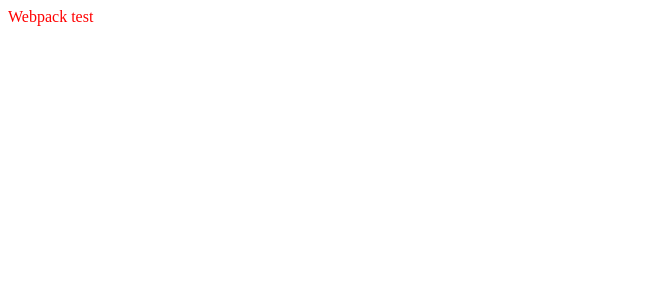
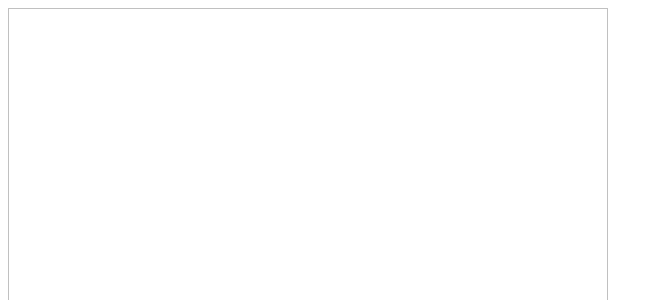
Before and after one commit to lsky-walt/table-virtualized, a React app: page / in a window 1280 px wide. Shown: the top 300 px of the page, without its empty margins (0-663 px from the left). Built offline with nearby package versions, Linux system fonts and the light colour scheme; the HTML template or start-up script is replaced by a standard one.

Commit message:
feat: calc column and row

```diff
--- a/package.json
+++ b/package.json
@@ -35,6 +35,7 @@
     "webpack-merge": "^5.0.9"
   },
   "dependencies": {
+    "lodash.throttle": "^4.1.1",
     "react": "^16.13.1",
     "react-dom": "^16.13.1"
   }
--- a/site/index.jsx
+++ b/site/index.jsx
@@ -1,12 +1,27 @@
-import React, { Component } from 'react'
+import React from 'react'
 import ReactDOM from 'react-dom'
 import Test from 'src/index'
 
-class Index extends Component {
+class Index extends React.PureComponent {
+  // eslint-disable-next-line class-methods-use-this
+  tableRender({ rowIndex, columnIndex }) {
+    return (
+      <div>{`row-${rowIndex}-col-${columnIndex}`}</div>
+    )
+  }
+
   render() {
     return (
       <div>
-        <Test />
+        <Test
+          width={600}
+          height={500}
+          rowHeight={40}
+          columnWidth={40}
+          columnCount={100}
+          rowCount={1000}
+          render={this.tableRender}
+        />
       </div>
     )
   }
--- /dev/null
+++ b/src/components/table.jsx
@@ -0,0 +1,115 @@
+import React from 'react'
+import PropTypes from 'prop-types'
+import { getType, isFunc, isNumber } from 'src/tools/is'
+import { TableConfig } from 'src/tools/table'
+
+import throttle from 'lodash.throttle'
+
+import styles from 'src/style.less'
+
+class Index extends React.Component {
+  constructor(props) {
+    super(props)
+    const { scrollLeft, scrollTop } = props
+    this.state = {
+      tableConfig: new TableConfig(props),
+      scrollTop,
+      scrollLeft,
+    }
+
+    this.bindContainer = this.bindContainer.bind(this)
+    this.onScroll = throttle(this.onScroll.bind(this), 16)
+
+    this.updateScroll = this.updateScroll.bind(this)
+  }
+
+  componentDidMount() {
+    if (this.container) {
+      this.container.addEventListener('scroll', this.onScroll)
+    }
+  }
+
+  componentDidUpdate(prevProps) {
+    const { scrollLeft, scrollTop } = this.state
+    // if (this.container.scrollLeft !== scrollLeft) {
+    //   this.container.scrollLeft = scrollLeft
+    // }
+    // if (this.container.scrollTop !== scrollTop) {
+    //   this.container.scrollTop = scrollTop
+    // }
+  }
+
+  componentWillUnmount() {
+    this.container.removeEventListener('scroll', this.onScroll)
+  }
+
+  static getDerivedStateFromProps(props, state) {
+    const { tableConfig } = state
+    if (tableConfig.determineNeedToUpdate(props)) {
+      tableConfig.update(props)
+    }
+    return null
+  }
+
+  onScroll(event) {
+    if (event.target !== this.container) {
+      return
+    }
+
+    const { scrollTop, scrollLeft } = event.target
+    this.updateScroll({ scrollLeft, scrollTop })
+  }
+
+  updateScroll({ scrollLeft, scrollTop }) {
+    this.setState({
+      scrollTop,
+      scrollLeft,
+    })
+  }
+
+  bindContainer(node) {
+    this.container = node
+  }
+
+  calcRenderChildren() {
+    // const {scrollTop, scrollLeft, tableConfig} = this.props
+  }
+
+  render() {
+    const { width, height } = this.props
+    const { tableConfig } = this.state
+
+    // inner container style
+    const innerContainerStyle = {
+      width: tableConfig.getColumnTotalSize(),
+      height: tableConfig.getRowTotalSize(),
+      position: 'relative',
+    }
+
+    return (
+      <div
+        ref={this.bindContainer}
+        onScroll={this.onScroll}
+        className={styles['table-container']}
+        style={{
+          width, height,
+        }}
+      >
+        <div style={innerContainerStyle} />
+      </div>
+    )
+  }
+}
+
+Index.propTypes = {
+  columnWidth: PropTypes.oneOfType([
+    PropTypes.number,
+    PropTypes.func,
+  ]),
+  width: PropTypes.number,
+  height: PropTypes.number,
+  scrollTop: PropTypes.number,
+  scrollLeft: PropTypes.number,
+}
+
+export default Index
--- a/src/index.jsx
+++ b/src/index.jsx
@@ -1,8 +1,4 @@
 import React from 'react'
-import Test from './components/test'
+import Table from './components/table'
 
-const App = () => (
-  <Test />
-)
-
-export default App
+export default Table
--- a/src/style.less
+++ b/src/style.less
@@ -1,4 +1,6 @@
 
-.test {
-  color: red;
+.table-container {
+  box-sizing: border-box;
+  overflow: auto;
+  border: 1px solid silver;
 }
--- /dev/null
+++ b/src/tools/is.js
@@ -0,0 +1,29 @@
+export function curry(f, ...args) {
+  if (args.length >= f.length) {
+    return f(...args)
+  }
+
+  return (...next) => curry(f.bind(f, ...args), ...next)
+}
+
+export const getType = (val) => val && val.constructor && val.constructor.name
+
+const nameIs = curry((name, val) => getType(val) === name)
+
+// eslint-disable-next-line
+export const isArray = Array.isArray
+export const isUndef = (v) => v == null
+export const isNotUndef = (v) => v != null
+// eslint-disable-next-line
+export const isNan = a => a !== a
+export const isFunc = (f) => typeof f === 'function'
+export const isNumber = (n) => typeof n === 'number'
+export const isObject = (val) => val && typeof val === 'object' && !isArray(val)
+export const isString = (s) => typeof s === 'string'
+export const isDate = (val) => val instanceof Date
+export const isError = (val) => val instanceof Error
+export const isRegexp = (val) => val instanceof RegExp
+export const isMap = nameIs('Map')
+export const isSet = nameIs('Set')
+export const isSymbol = nameIs('Symbol')
+export const isPromise = (p) => p && (nameIs('Promise', p) || isFunc(p.then))
--- /dev/null
+++ b/src/tools/table.js
@@ -0,0 +1,151 @@
+import { isFunc, isNumber } from './is'
+
+const row = 'row'
+const column = 'column'
+
+const defaultOverRender = 5
+
+class TableConfig {
+  constructor(config) {
+    this.config = config
+    this.columnWidth = new Map()
+    this.rowHeight = new Map()
+
+    this.totalSize = { column: 0, row: 0 } // [column, row]
+
+    this.size = new Map()
+
+    this.countMap = {
+      column: this.getTargetNum.bind(this, 'columnWidth'),
+      row: this.getTargetNum.bind(this, 'rowHeight'),
+    }
+
+    // init()
+    this.init()
+  }
+
+  calcTarget(target, index) {
+    const t = this.config[target]
+    if (isFunc(t)) return t[index] || 0
+    if (isNumber(t)) return t
+    return 0
+  }
+
+  getTargetNum(target, index, n) {
+    if (this[target].get(index)) return this[target].get(index) || 0
+    const t = this.calcTarget(target, index)
+    this[target].set(index, [t, n])
+    return t
+  }
+
+  getTargetTotalSize(target = row, isUpdate = false) {
+    if (!isUpdate) {
+      return this.totalSize[target]
+    }
+    // loop count
+    const c = Array.from({ length: this.config[`${target}Count`] || 0 }).reduce((acc, cur, index) => {
+      acc += this.countMap[target](index, acc)
+      return acc
+    }, 0)
+    this.totalSize[target] = c
+    return c
+  }
+
+  getTotalSize() {
+    for (const [i, [w, left]] of this.columnWidth.entries()) {
+      Array.from({ length: this.rowHeight.size }).forEach((_, index) => {
+        const [h, top] = this.rowHeight.get(index)
+        this.size.set(`${i}-${index}`, {
+          width: w,
+          height: h,
+          left,
+          top,
+        })
+      })
+    }
+  }
+
+  /**
+   *get column total width
+   *
+   * @param {boolean} [isUpdate=false]
+   * @returns number
+   * @memberof TableConfig
+   */
+  getColumnTotalSize(isUpdate = false) {
+    return this.getTargetTotalSize(column, isUpdate)
+  }
+
+  /**
+   *get row total height
+   *
+   * @param {boolean} [isUpdate=false]
+   * @returns number
+   * @memberof TableConfig
+   */
+  getRowTotalSize(isUpdate = false) {
+    return this.getTargetTotalSize(row, isUpdate)
+  }
+
+  update(config) {
+    this.config = config
+    this.init()
+  }
+
+  /**
+ *determine neet to update config
+ * if rowHeight columnWidth rowCount columnCount different, update
+ * @param {*} nextConfig
+ * @memberof TableConfig
+ */
+  determineNeedToUpdate(nextConfig) {
+    const {
+      rowCount, columnCount, rowHeight, columnWidth,
+    } = nextConfig
+    if (rowCount !== this.config.rowCount
+      || columnCount !== this.config.columnCount
+      || rowHeight !== this.config.rowHeight
+      || columnWidth !== this.config.columnWidth) {
+      return true
+    }
+    return false
+  }
+
+  // calcRenderCount() {
+  //   const {width, height, rowHeight, columnWidth} = this.config
+
+  // }
+
+  calcRange({
+    scrollTop,
+    scrollLeft,
+  }) {
+    const { column, row } = this.totalSize
+    const { width, height } = this.config
+    // column + defaultOverRender * 2
+    // row + defaultOverRender * 2
+    const mid = Math.floor(column / 2)
+    const res = []
+    const colw = 0
+
+    for (const [i, [w, left]] of this.columnWidth.entries()) {
+      if (left < scrollLeft) {
+        res.push({
+          left,
+        })
+      }
+    }
+  }
+
+  init() {
+    this.getTargetTotalSize(row, true)
+    this.getTargetTotalSize(column, true)
+
+    // size
+    this.getTotalSize()
+  }
+}
+
+export {
+  TableConfig,
+}
```
